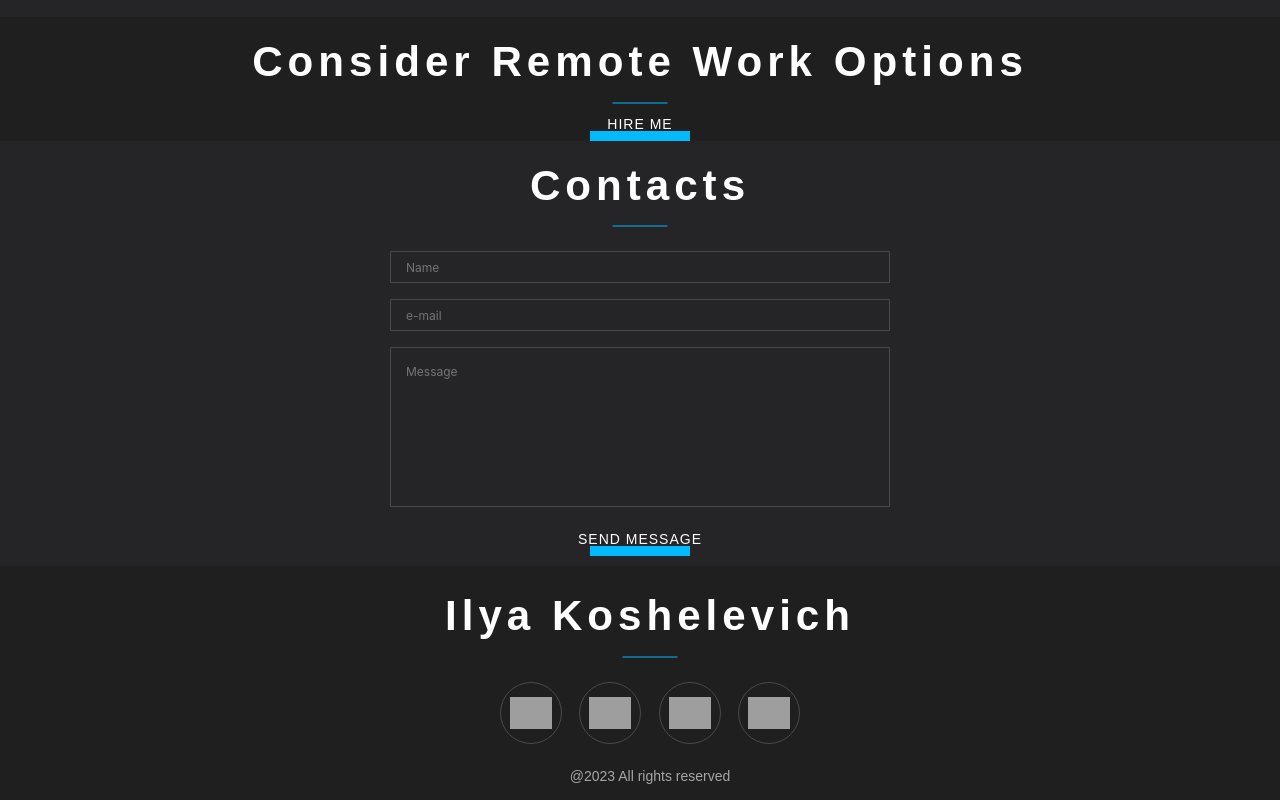
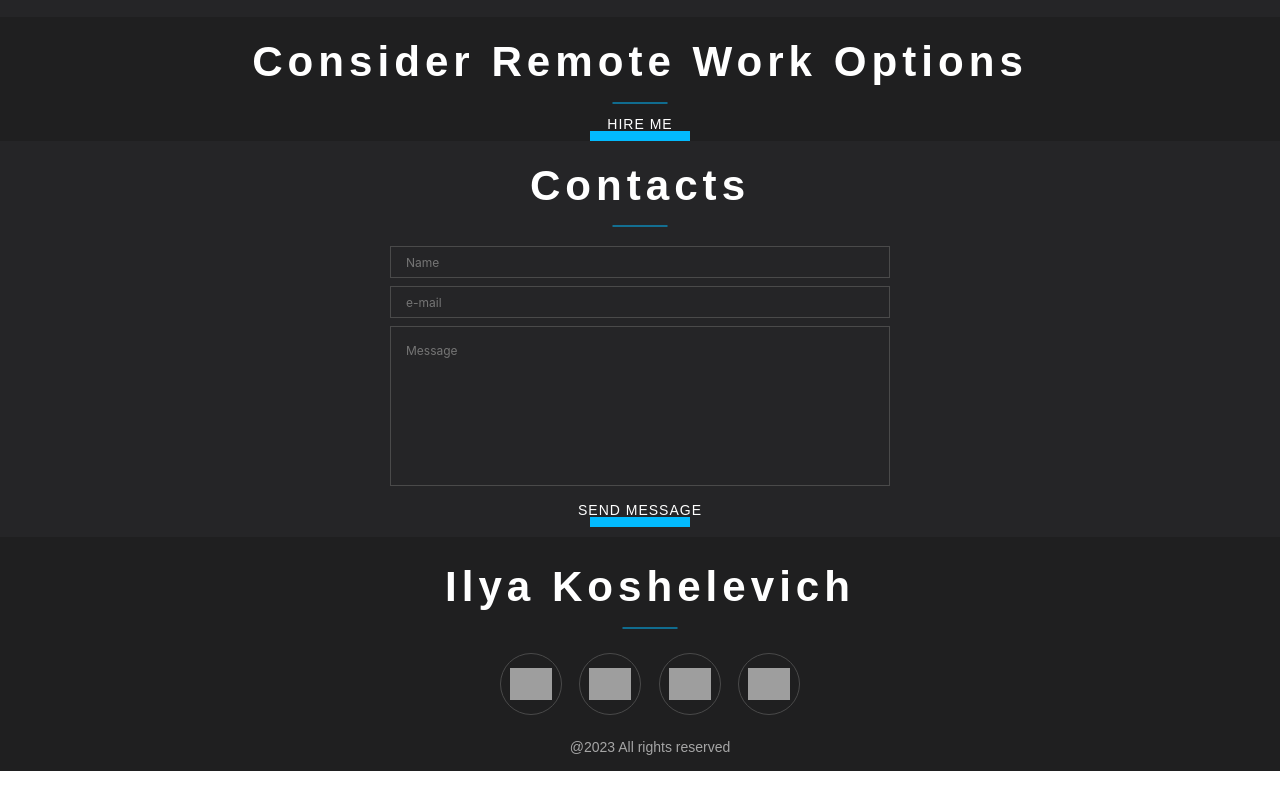
Before and after one commit to iliik/cv, a React (Create React App) app: page / in a window 1280 px wide. Shown: the part 1828-2628 px from the top of the page. After the commit the page ends 2599 px from the top, so only its background shows below. Built offline with nearby package versions, Linux system fonts and the light colour scheme; grey boxes are pictures that could not be loaded; a web font is replaced by a local one.

Commit message:
refactor-Contact

```diff
--- a/src/contacts/Contacts.module.scss
+++ b/src/contacts/Contacts.module.scss
@@ -20,7 +20,7 @@
     .form {
       @include flex(column, flex-start, stretch, nowrap);
       width: 500px;
-      margin-top: 20px;
+      margin-top: 15px;
       @media screen and (max-width: 680px) {
         width: 100%;
       }
@@ -34,7 +34,7 @@
         font-weight:  400;
         outline: none;
         color: $SolidColor;
-        margin-bottom: 1rem;
+        margin-bottom: 0.5rem;
 
         &:-webkit-autofill {
           border: 1px solid $SolidColor;
@@ -72,7 +72,7 @@
         @extend .btn;
         align-self: center;
         background-color: transparent;
-        //margin-top: 70px;
+        margin-top: 70px;
 
       }
     }
```
